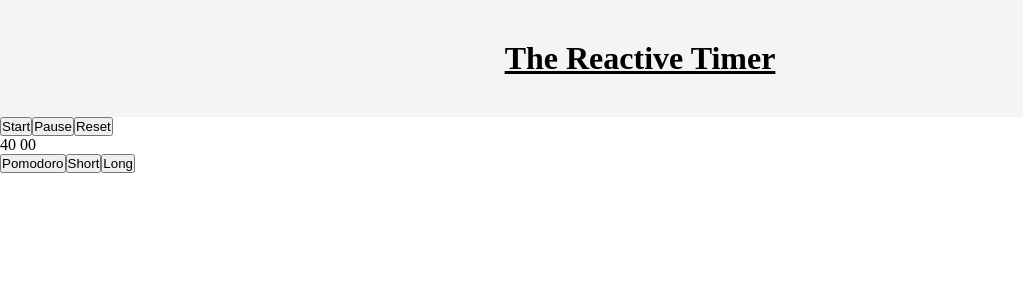
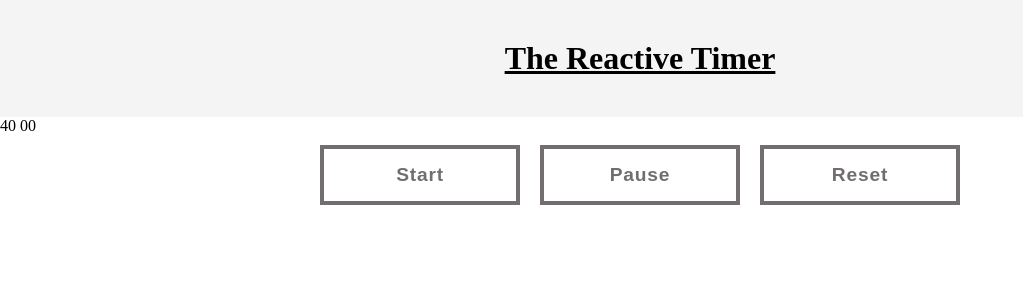
Before and after one commit to TheCoderFish/reactive-timer, an Angular app: page / in a window 1280 px wide. Shown: the top 300 px of the page, without its empty margins (0-1023 px from the left). Built offline with nearby package versions, Linux system fonts and the light colour scheme; a web font is replaced by a local one.

Commit message:
add buttons and align them

```diff
--- a/src/app/app.module.ts
+++ b/src/app/app.module.ts
@@ -5,12 +5,14 @@ import { AppRoutingModule } from './app-routing.module';
 import { AppComponent } from './app.component';
 import { TimerComponent } from './timer/timer.component';
 import { HeaderComponent } from './header/header.component';
+import { ButtonComponent } from './button/button.component';
 
 @NgModule({
   declarations: [
     AppComponent,
     TimerComponent,
-    HeaderComponent
+    HeaderComponent,
+    ButtonComponent
   ],
   imports: [
     BrowserModule,
--- /dev/null
+++ b/src/app/button/button.component.html
@@ -0,0 +1,10 @@
+<button
+  class="btn"
+  [ngClass]="{
+    start: purpose === Purpose.Start,
+    pause: purpose === Purpose.Pause,
+    reset: purpose === Purpose.Reset
+  }"
+>
+  <ng-content></ng-content>
+</button>
--- /dev/null
+++ b/src/app/button/button.component.scss
@@ -0,0 +1,86 @@
+//=== Drawing effect
+
+@mixin btn-border-drawing(
+    $color: green,
+    $hover: black,
+    $width: 2px,
+    $vertical: top,
+    $horizontal: left,
+    $duration: 0.25s
+) {
+    box-shadow: inset 0 0 0 $width $color;
+    color: $color;
+    transition: color $duration $duration/3;
+    position: relative;
+
+    &::before,
+    &::after {
+        border: 0 solid transparent;
+        box-sizing: border-box;
+        content: "";
+        pointer-events: none;
+        position: absolute;
+        width: 0;
+        height: 0;
+
+        #{$vertical}: 0;
+        #{$horizontal}: 0;
+    }
+
+    &::before {
+        $h-side: if($horizontal == "left", "right", "left");
+
+        border-#{$vertical}-width: $width;
+        border-#{$h-side}-width: $width;
+    }
+
+    &::after {
+        $v-side: if($vertical == "top", "bottom", "top");
+
+        border-#{$v-side}-width: $width;
+        border-#{$horizontal}-width: $width;
+    }
+
+    &:hover {
+        color: $hover;
+
+        &::before,
+        &::after {
+            border-color: $hover;
+            transition: border-color 0s, width $duration, height $duration;
+            width: 100%;
+            height: 100%;
+        }
+
+        &::before {
+            transition-delay: 0s, 0s, $duration;
+        }
+
+        &::after {
+            transition-delay: 0s, $duration, 0s;
+        }
+    }
+}
+
+.start {
+    @include btn-border-drawing(rgb(114, 110, 110), green, 4px, bottom, right);
+}
+.pause {
+    @include btn-border-drawing(rgb(114, 110, 110), rgb(34, 156, 194), 4px, bottom, right);
+}
+.reset {
+    @include btn-border-drawing(rgb(114, 110, 110), rgb(248, 18, 18), 4px, bottom, right);
+}
+
+//=== Button styling, semi-ignore
+.btn {
+    background: none;
+    border: none;
+    cursor: pointer;
+    line-height: 1.5;
+    font: 700 1.2rem "Roboto Slab", sans-serif;
+    padding: 1em 2em;
+    letter-spacing: 0.05rem;
+    width: 200px;
+    margin: 10px;
+}
--- /dev/null
+++ b/src/app/button/button.component.ts
@@ -0,0 +1,19 @@
+import { ChangeDetectionStrategy, Component, Input, OnInit } from '@angular/core';
+
+export enum Purpose {
+  Start,
+  Pause,
+  Reset
+}
+@Component({
+  selector: 'app-button',
+  templateUrl: './button.component.html',
+  styleUrls: ['./button.component.scss'],
+  changeDetection: ChangeDetectionStrategy.OnPush
+})
+export class ButtonComponent {
+
+  @Input() purpose: Purpose;
+  Purpose = Purpose;
+
+}
--- a/src/app/timer/timer.component.html
+++ b/src/app/timer/timer.component.html
@@ -1,7 +1,3 @@
-<button (click)="startButtonClicked$.next()">Start</button>
-<button (click)="pauseButtonClicked$.next()">Pause</button>
-<button (click)="resetButtonClicked$.next()">Reset</button>
-
 <p *ngIf="displayTimer$ | async as timer; else notInitialized">
   {{ timer.minutes }}
   {{ timer.seconds }}
@@ -10,9 +6,20 @@
   <p>00 00</p>
 </ng-template>
 
-<button (click)="setMode(Modes.Pomodoro)">Pomodoro</button>
+<div class="timer-controls">
+  <app-button (click)="startButtonClicked$.next()" [purpose]="Purpose.Start"
+    >Start</app-button
+  >
+  <app-button (click)="pauseButtonClicked$.next()" [purpose]="Purpose.Pause"
+    >Pause</app-button
+  >
+  <app-button (click)="resetButtonClicked$.next()" [purpose]="Purpose.Reset"
+    >Reset</app-button
+  >
+</div>
+<!-- <button (click)="setMode(Modes.Pomodoro)">Pomodoro</button>
 <button (click)="setMode(Modes.ShortBreak)">Short</button>
-<button (click)="setMode(Modes.LongBreak)">Long</button>
+<button (click)="setMode(Modes.LongBreak)">Long</button> -->
 
 <!-- Debugging -->
 <!-- <h1>timer</h1>
--- a/src/app/timer/timer.component.scss
+++ b/src/app/timer/timer.component.scss
@@ -0,0 +1,4 @@
+.timer-controls {
+    display: flex;
+    justify-content: center;
+}
--- a/src/app/timer/timer.component.ts
+++ b/src/app/timer/timer.component.ts
@@ -1,6 +1,7 @@
 import { ChangeDetectorRef, Component, OnInit } from '@angular/core';
 import { BehaviorSubject, interval, merge, NEVER, Observable, Subject } from 'rxjs';
 import { map, mapTo, pluck, scan, shareReplay, skip, startWith, switchMap, tap } from 'rxjs/operators';
+import { Purpose } from '../button/button.component';
 import { Modes, OutputTimeValue, TimerState, TimeValue, TimeValues } from '../models/timer-state';
 
 const SECONDS_IN_A_MINUTE = 60;
@@ -12,6 +13,8 @@ const SECOND_TO_MILLISECONDS = 1000;
   styleUrls: ['./timer.component.scss']
 })
 export class TimerComponent implements OnInit {
+
+  Purpose = Purpose;
 
   // create observable from the button click
   startButtonClicked$ = new Subject();
```
Also changed, not shown: 1 other file (tests, documents, lock files or other folders).
